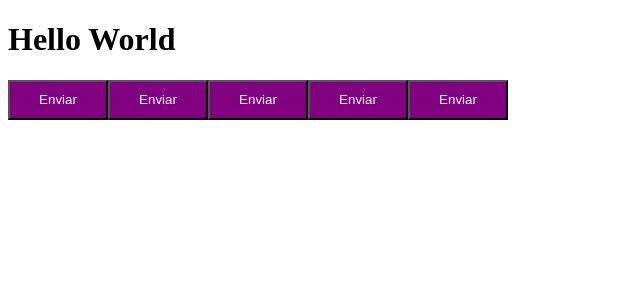
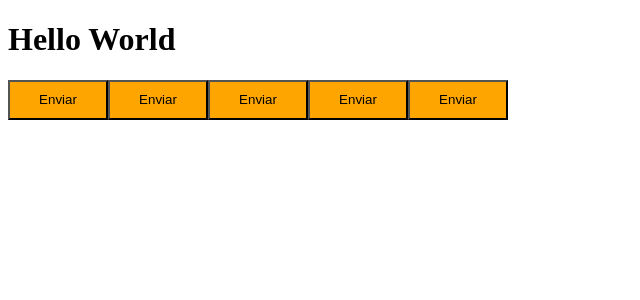
Before and after one commit to kyochi-daniel/ignite-pomodoro, a React (Vite) app: page / in a window 1280 px wide. Shown: the top 300 px of the page, without its empty margins (0-640 px from the left). Built offline with nearby package versions, Linux system fonts and the light colour scheme.

Commit message:
update styled.d.ts

```diff
--- a/src/components/Button/styles.ts
+++ b/src/components/Button/styles.ts
@@ -17,8 +17,7 @@ export const Container = styled.button<ButtonContainerProps>`
     width: 100px;
     height: 40px;
 
-    background-color: ${props => props.theme.primary};
-    color: ${props => props.theme.white};
+    background-color: ${props => props.theme.secondary};
 /* ${props => {
     return `background-color: ${buttonVariants[props.variant]}`
 }} */
```
Also changed, not shown: src/@types/styled.d.ts (added, +8 -0 lines), src/@types/styles.d.ts (deleted, +0 -8 lines).
